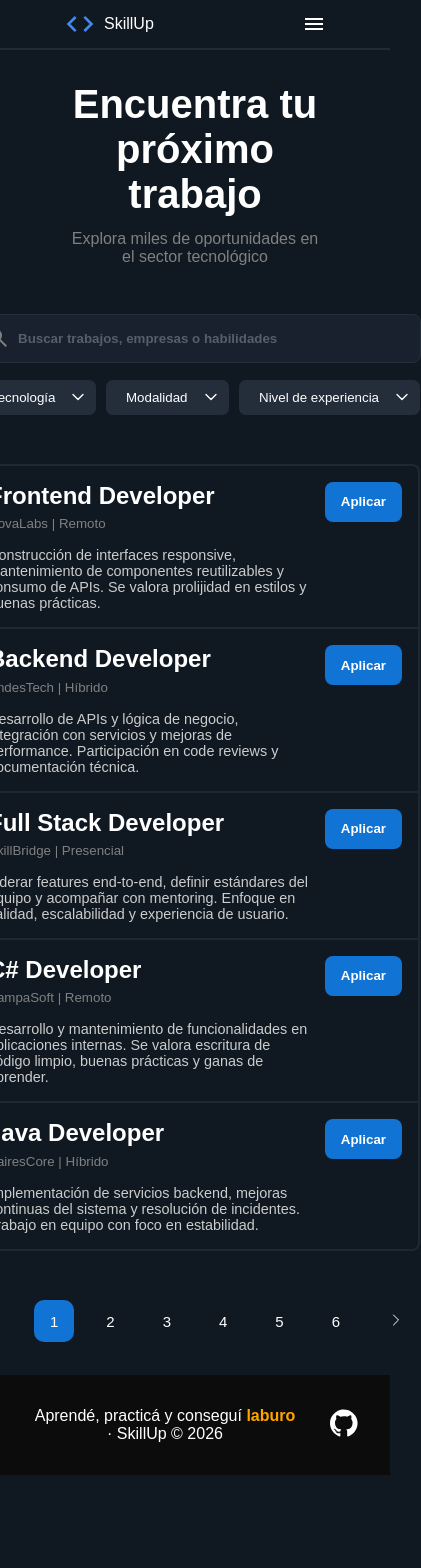
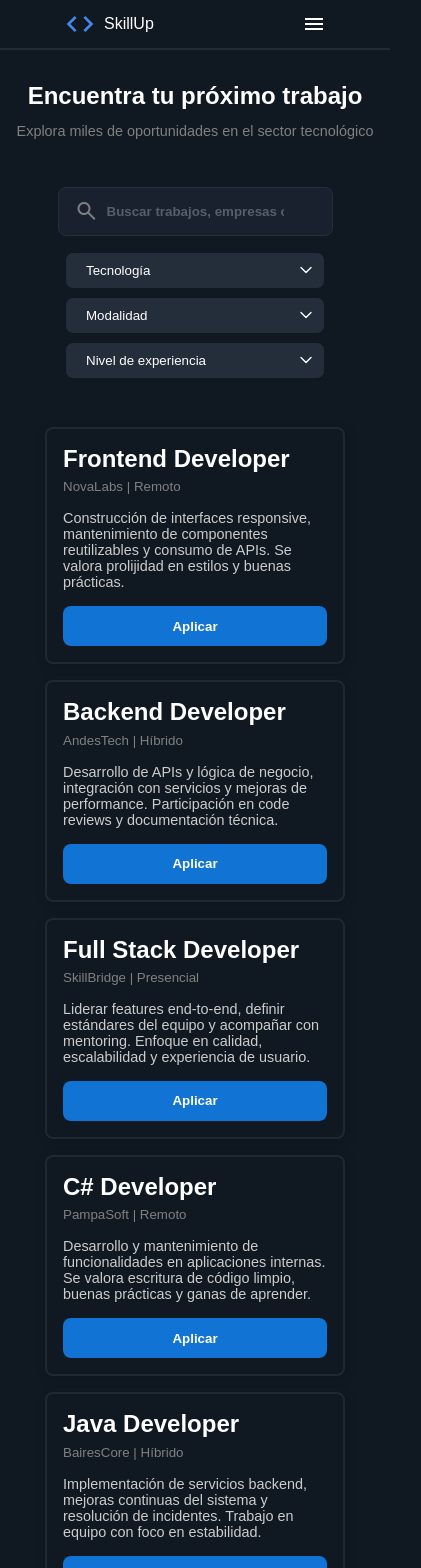
Before and after one commit to PablinkiDev/skillup, a React (Vite) app: page /empleos in a window 390 px wide. Shown: the top 1568 px of the page, 421 px wide, since content can reach past the window. Before the commit the page ends 1475 px from the top, so only its background shows below. Built offline with nearby package versions, Linux system fonts and the light colour scheme.

Commit message:
fix responsive job page

```diff
--- a/src/pages/JobsPage/JobsPage.module.css
+++ b/src/pages/JobsPage/JobsPage.module.css
@@ -22,3 +22,17 @@
 .jobsHeader p {
     color: gray;
 }
+
+@media screen and (width < 500px) {
+    .main {
+        padding: 2rem 1rem;
+    }
+
+    .jobsHeader h1 {
+        font-size: 1.5rem;
+    }
+
+    .jobsHeader p {
+        font-size: .9rem;
+    }
+}
--- a/src/pages/JobsPage/components/JobForm/JobForm.module.css
+++ b/src/pages/JobsPage/components/JobForm/JobForm.module.css
@@ -69,3 +69,37 @@
         outline-offset: 2px;
   }
 }
+
+
+
+
+
+.formContainer {
+    display: flex;
+    align-items: center;
+    flex-direction: column;
+    gap: 1rem;
+    width: max(450px, 50%);
+}
+
+
+@media screen and (width < 500px) {
+    .formContainer {
+        width: auto;
+    }
+
+    .searchInputContainer {
+        width: auto;
+        min-width: 220px;
+    }
+
+    .selectInputContainer {
+        flex-direction: column;
+        align-items: center;
+    }
+
+    .selectInput {
+        text-align: left;
+        width: 260px;
+    }
+}
--- a/src/pages/JobsPage/components/JobItem.jsx/JobItem.module.css
+++ b/src/pages/JobsPage/components/JobItem.jsx/JobItem.module.css
@@ -40,3 +40,12 @@
 .jobHeader small {
     color: gray;
 }
+
+@media screen and (width < 500px) {
+    .listItem {
+        display: grid;
+        border: 2px solid #1e2733;
+        border-radius: .5rem;
+        box-shadow: 2px 2px 10px 1px rgba(0, 0, 0, 0.2);
+    }
+}
--- a/src/pages/JobsPage/components/JobList.jsx/JobList.module.css
+++ b/src/pages/JobsPage/components/JobList.jsx/JobList.module.css
@@ -2,3 +2,12 @@
 .list {
     width: max(450px, 50%);
 }
+
+@media screen and (width < 500px) {
+    .list {
+        width: 300px;
+        display: flex;
+        flex-direction: column;
+        gap: 1rem;
+    }
+}
--- a/src/pages/JobsPage/components/Pagination/Pagination.module.css
+++ b/src/pages/JobsPage/components/Pagination/Pagination.module.css
@@ -21,3 +21,11 @@
 .current {
     background-color: #1173d4;
 }
+
+@media screen and (width < 500px) {
+    .page {
+        padding: .4rem;
+        font-size: 12px;
+        border-radius: 5px;
+    }
+}
```
